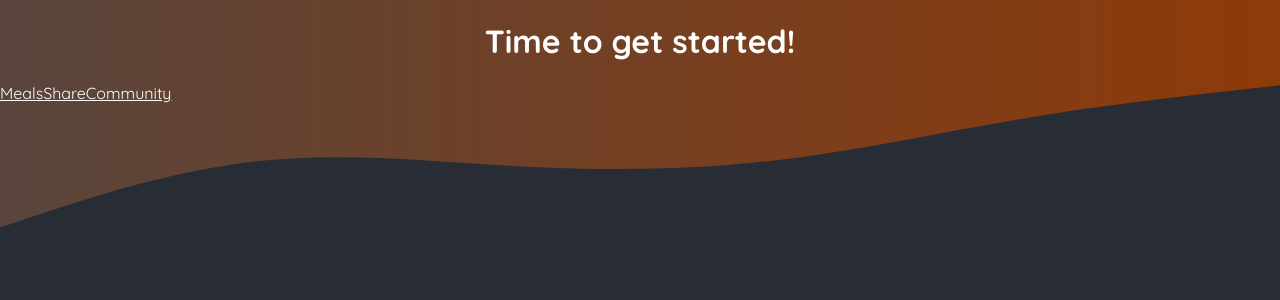
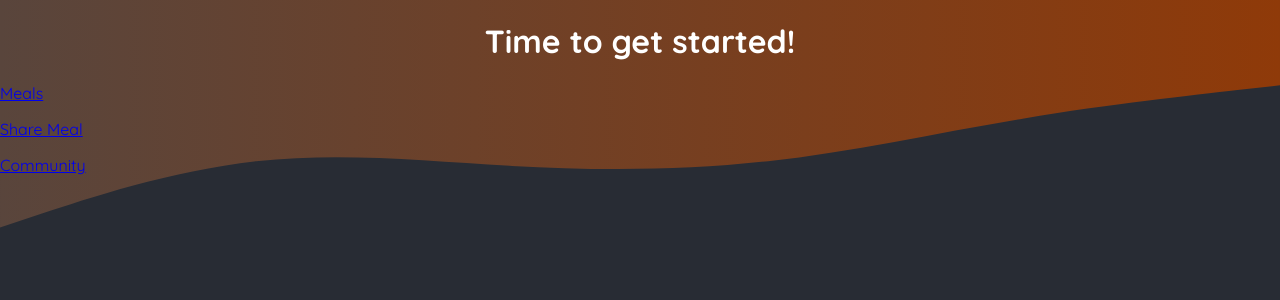
Before and after one commit to lngtai001/next-js-foodies, a Next.js app: page / in a window 1280 px wide. Shown: the top 300 px of the page. Built offline with nearby package versions, Linux system fonts and the light colour scheme.

Commit message:
update links

```diff
--- a/app/meals/page.js
+++ b/app/meals/page.js
@@ -1,10 +1,9 @@
 import Link from "next/link"
-
 
 export default function MealsPage() {
 return <main>
     <h1>Meals</h1>
-    <Link href="/meals/burger" style={{ color: 'white', textAlign: 'center' }}>Burger</Link>
-    <Link href="/meals/salad" style={{ color: 'white', textAlign: 'center' }}>Salad</Link>
+    <p><Link href="/meals/burger" >Burger</Link></p>
+    <p><Link href="/meals/salad" >Salad</Link></p>
     </main>
 }
--- a/app/page.js
+++ b/app/page.js
@@ -6,11 +6,9 @@ export default function Home() {
       <h1 style={{ color: 'white', textAlign: 'center' }}>
         Time to get started!
       </h1>
-      <p>
-        <Link href="/meals" style={{ color: 'white', textAlign: 'center' }}>Meals</Link>
-        <Link href="/meals/share" style={{ color: 'white', textAlign: 'center' }} >Share</Link>
-        <Link href="/community" style={{ color: 'white', textAlign: 'center' }} >Community</Link>
-        </p>
+      <p><Link href="/meals" >Meals</Link></p>
+      <p><Link href="/meals/share" >Share Meal</Link></p>
+      <p><Link href="/community" >Community</Link></p>
     </main>
   );
 }
```
